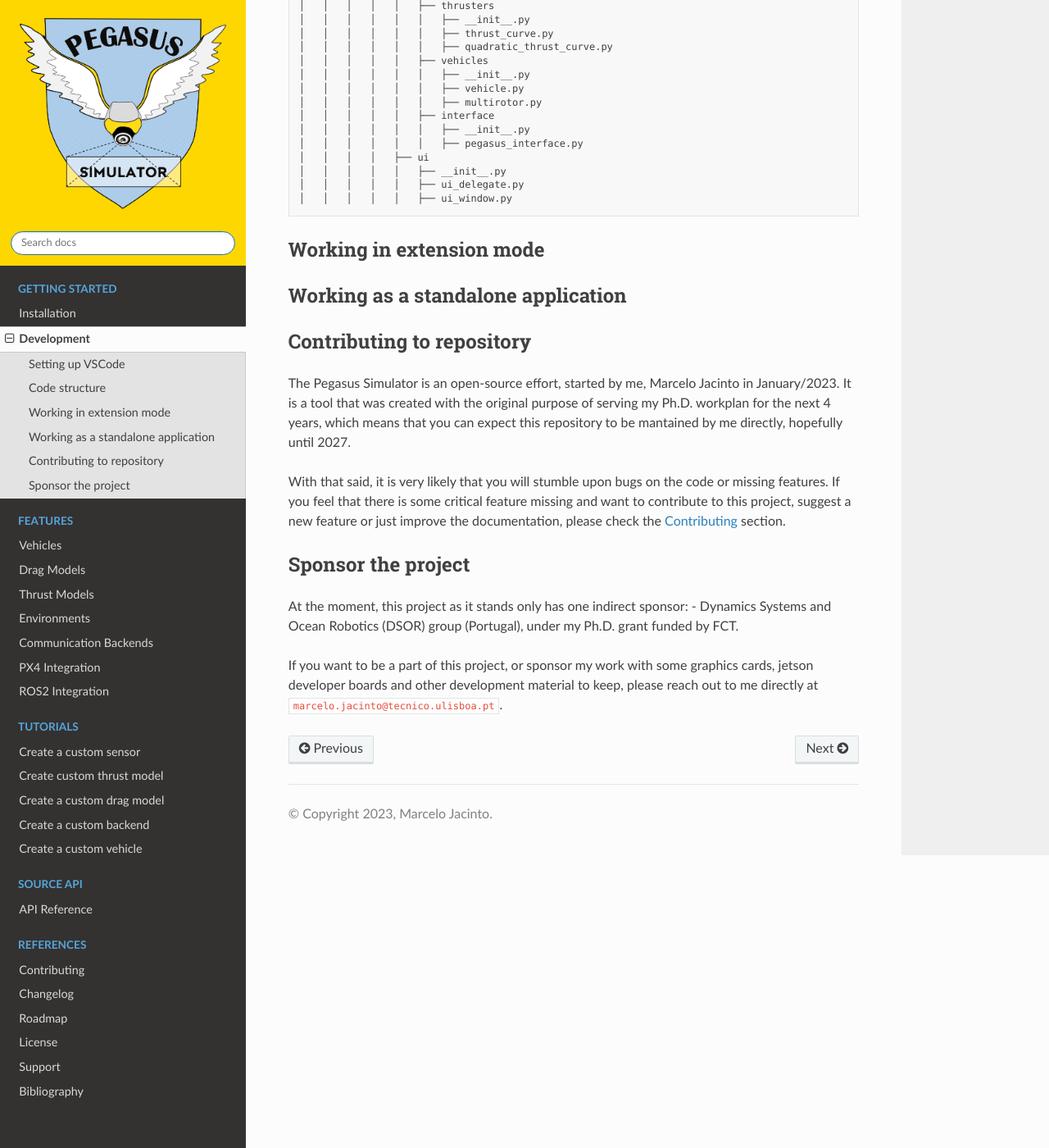
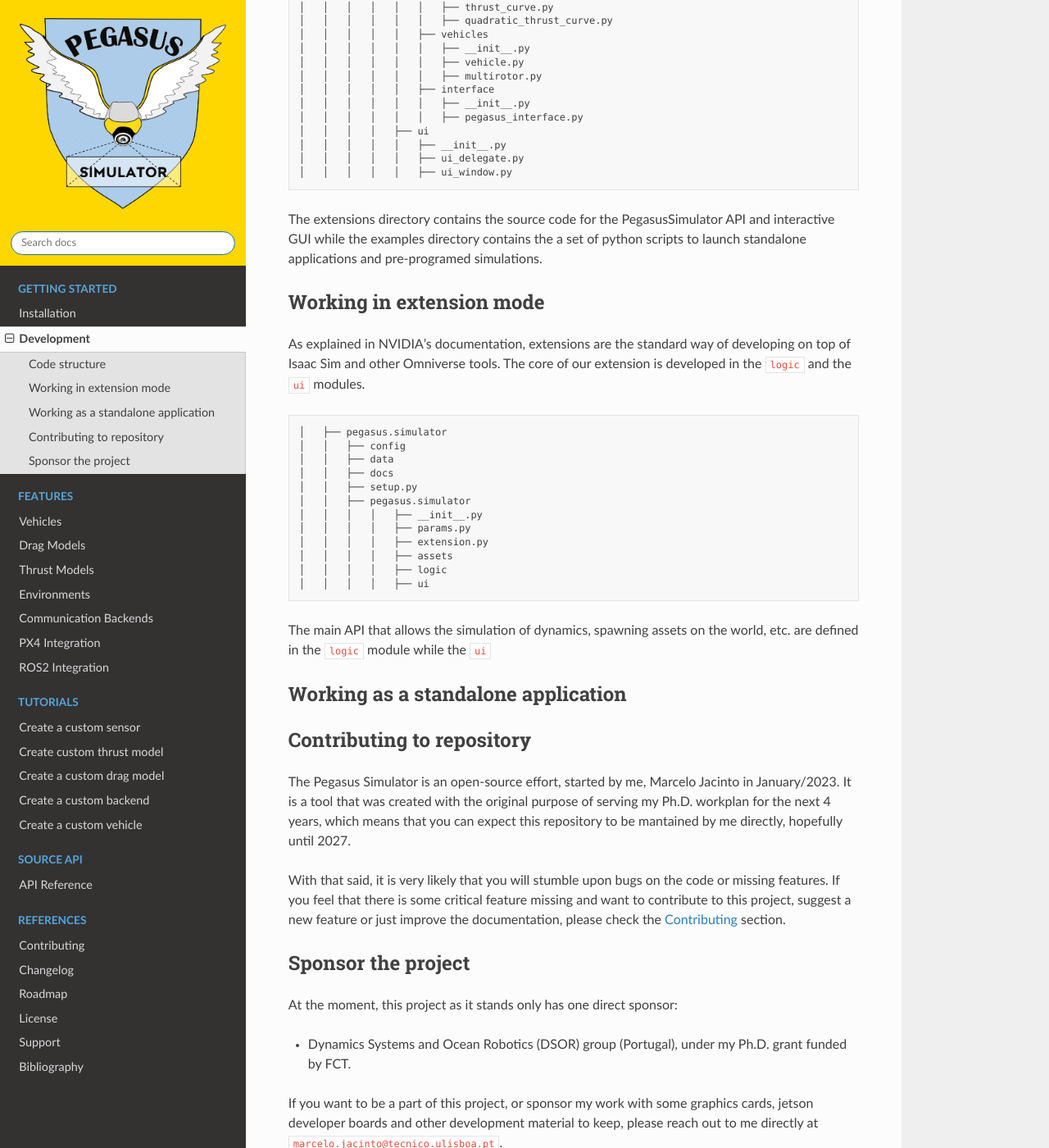
Before and after one commit to PegasusSimulator/PegasusSimulator, a Sphinx documentation site: the page built from docs/source/setup/developer.rst, in a window 1280 px wide and 1400 px high, scrolled down 1217 px. Shown: the whole window at 82% size. Built offline with Sphinx 7.4.7 and the Read the Docs theme 2.0.0, drawn with Linux system fonts in a browser that asks for light colours; some of the changed text lies outside the part shown.

Commit message:
doc: more documentation

```diff
--- a/docs/conf.py
+++ b/docs/conf.py
@@ -120,6 +120,7 @@
     "hid",
     "prettytable",
     "pyyaml",
+    "pymavlink"
 ]
 
 # -- Options for HTML output -------------------------------------------------
--- /dev/null
+++ b/docs/requirements.txt
@@ -0,0 +1,4 @@
+sphinx==5.3.0
+autodocsumm==0.2.10
+myst-parser==0.18.1
+sphinx-rtd-theme==1.2.0
--- a/docs/source/setup/developer.rst
+++ b/docs/source/setup/developer.rst
@@ -1,19 +1,17 @@
 Development
 ===========
 
-We developed this extension using `Microsoft Visual Studio Code (VSCode) <https://code.visualstudio.com/>`__, the
-recommended tool on NVIDIA's Omniverse official documentation.
-
-Setting up VSCode
------------------
-
-Additional documentation pages provided by NVIDIA:
+We developed this extension using `Visual Studio Code <https://code.visualstudio.com/>`__, the
+recommended tool on NVIDIA's Omniverse official documentation. To setup Visual Studio Code with hot-reloading features, follow
+the additional documentation pages:
 
 * `Isaac Sim VSCode support <https://docs.omniverse.nvidia.com/app_isaacsim/app_isaacsim/manual_standalone_python.html#isaac-sim-python-vscode>`__
 * `Debugging with VSCode <https://docs.omniverse.nvidia.com/app_isaacsim/app_isaacsim/tutorial_advanced_python_debugging.html>`__
 
 Code structure
 --------------
+
+This simulation framework is strucuture according to the following tree:
 
 .. code:: bash
 
@@ -77,8 +75,32 @@
     │   │   │   │   │   ├── ui_delegate.py
     │   │   │   │   │   ├── ui_window.py
 
+The extensions directory contains the source code for the PegasusSimulator API and interactive GUI while the
+examples directory contains the a set of python scripts to launch standalone applications and pre-programed simulations.
+
 Working in extension mode
 -------------------------
+
+As explained in NVIDIA's documentation, extensions are the standard way of developing on top of Isaac Sim and other Omniverse
+tools. The core of our extension is developed in the ``logic`` and the ``ui`` modules.
+
+.. code:: bash
+
+    │   ├── pegasus.simulator
+    │   │   ├── config
+    │   │   ├── data
+    │   │   ├── docs
+    │   │   ├── setup.py
+    │   │   ├── pegasus.simulator
+    │   │   │   │   ├── __init__.py
+    │   │   │   │   ├── params.py
+    │   │   │   │   ├── extension.py
+    │   │   │   │   ├── assets
+    │   │   │   │   ├── logic
+    │   │   │   │   ├── ui
+
+The main API that allows the simulation
+of dynamics, spawning assets on the world, etc. are defined in the ``logic`` module while the ``ui``
 
 Working as a standalone application
 -----------------------------------
@@ -97,8 +119,14 @@
 Sponsor the project
 -------------------
 
-At the moment, this project as it stands only has one indirect sponsor:
+At the moment, this project as it stands only has one direct sponsor:
+
 - Dynamics Systems and Ocean Robotics (DSOR) group (Portugal), under my Ph.D. grant funded by FCT.
 
 If you want to be a part of this project, or sponsor my work with some graphics cards, jetson developer boards and other development
 material to keep, please reach out to me directly at ``marcelo.jacinto@tecnico.ulisboa.pt``.
+
+.. image:: /_static/dsor_logo.png
+    :width: 50px
+    :align: center
+    :alt: Pegasus GUI with px4 directory highlighted
--- a/docs/source/setup/installation.rst
+++ b/docs/source/setup/installation.rst
@@ -36,7 +36,7 @@
     instructions `here <https://docs.omniverse.nvidia.com/app_isaacsim/app_isaacsim/install_python.html>`__, this
     feature was not tested.
 
-Start by locating the `Isaac Sim's Python installation <https://docs.omniverse.nvidia.com/app_isaacsim/app_isaacsim/install_python.html>`__
+Start by locating the `Isaac Sim installation <https://docs.omniverse.nvidia.com/app_isaacsim/app_isaacsim/install_python.html>`__
 by navigating to Isaac Sim's root folder. Typically, in Linux, this folder can be found under ``${HOME}/.local/share/ov/pkg/isaac_sim-*``,
 where the ``*`` is the version number.
 
```
Also changed, not shown: docs/_static/dsor_logo.png (added), docs/_static/ist_logo.png (added).
